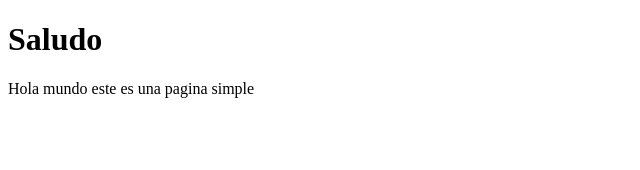
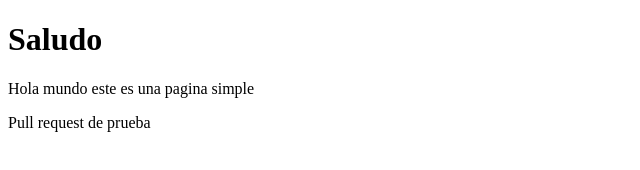
Before and after one commit to 77kevin77/pull-requests, a plain HTML site: page index.html in a window 1280 px wide. Shown: the whole page, without its empty margins (0-640 px from the left). Drawn offline with Linux system fonts and the light colour scheme.

Commit message:
comit para hacer pull request

```diff
--- a/index.html
+++ b/index.html
@@ -8,5 +8,6 @@
 <body>
     <h1>Saludo</h1>
     <p>Hola mundo este es una pagina simple</p>
+    <p>Pull request de prueba</p>
 </body>
 </html>
```
